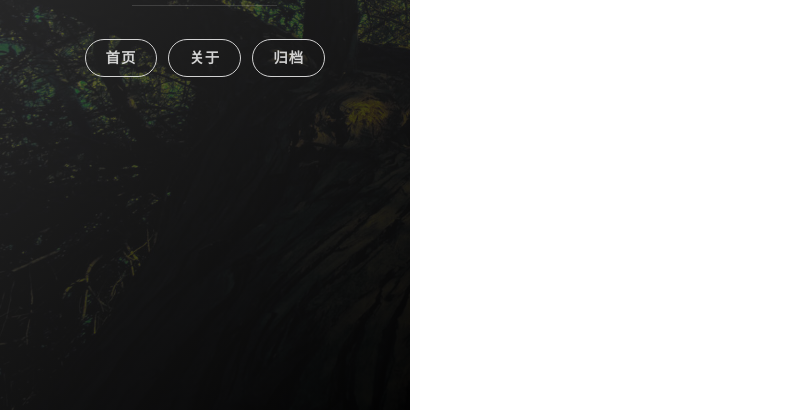
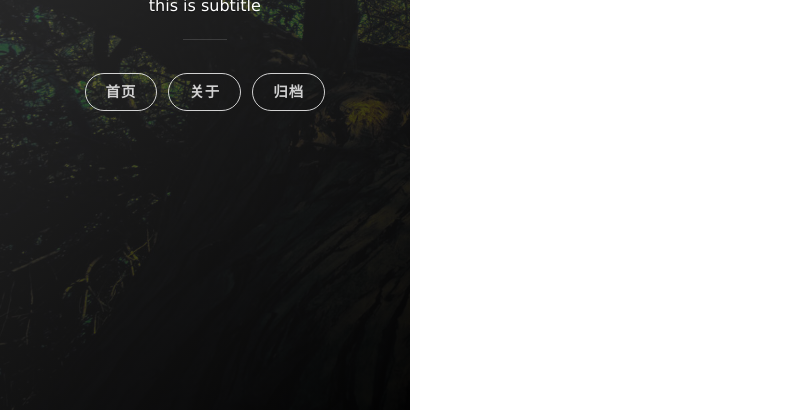
Before and after one commit to gogolena/gogolena.github.io, a plain HTML site: page index.html in a window 1280 px wide. Shown: the part 390-800 px from the top of the page, without its empty margins (0-796 px from the left). Drawn offline with nearby package versions, Linux system fonts and the light colour scheme; some packages are replaced by stand-ins of ours.

Commit message:
Site updated: 2018-04-27 09:15:20

```diff
--- a/index.html
+++ b/index.html
@@ -15,14 +15,20 @@
       <meta name="author" content="blingbling">
 
 
+      <meta name="description" content="this is description">
 
-    <meta property="og:type" content="website">
+
+    <meta name="description" content="this is description">
+<meta name="keywords" content="keywords_a,keywords_b,keywords_c">
+<meta property="og:type" content="website">
 <meta property="og:title" content="gogolena">
 <meta property="og:url" content="http://yoursite.com/index.html">
 <meta property="og:site_name" content="gogolena">
+<meta property="og:description" content="this is description">
 <meta property="og:locale" content="default">
 <meta name="twitter:card" content="summary">
 <meta name="twitter:title" content="gogolena">
+<meta name="twitter:description" content="this is description">
 
 
 
@@ -57,6 +63,11 @@
         <h1 class="panel-cover__title panel-title"><a href="/" title="link to homepage">gogolena</a></h1>
         <hr class="panel-cover__divider" />
 
+
+        <p class="panel-cover__description">
+          this is subtitle
+        </p>
+        <hr class="panel-cover__divider panel-cover__divider--secondary" />
 
 
         <div class="navigation-wrapper">
```
Also changed, not shown: 2018/04/26/hello-world/index.html (+6 -0 lines), archive/index.html (+10 -1 lines), archives/2018/04/index.html (+10 -1 lines), archives/2018/index.html (+10 -1 lines), archives/index.html (+10 -1 lines).
